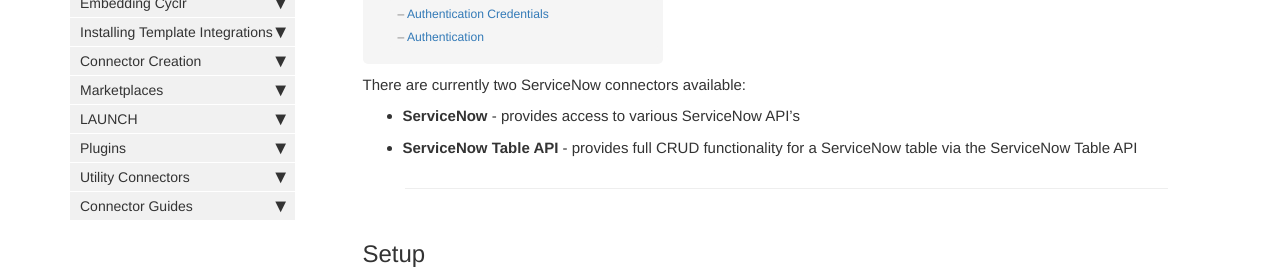
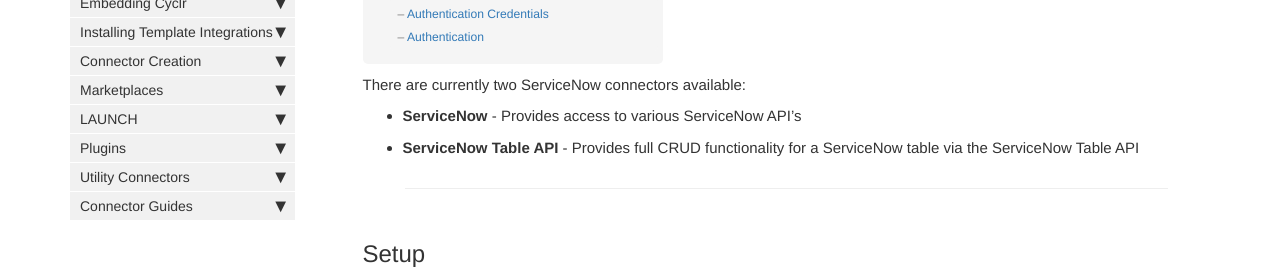
Before and after one commit to sneakysneak/docs, a Jekyll site: the page built from pages/connector-authentication/service_now_docs.md, in a window 1280 px wide and 900 px high. Shown: the part 198-474 px from the top of the window. Built offline with Jekyll 4.4.1, drawn with Linux system fonts in a browser that asks for light colours; comment, search, counter and statistics services are not loaded.

```diff
--- a/pages/connector-authentication/service_now_docs.md
+++ b/pages/connector-authentication/service_now_docs.md
@@ -7,8 +7,8 @@ tags: [connector]
 
 There are currently two ServiceNow connectors available:
 
-- **ServiceNow** - provides access to various ServiceNow API's
-- **ServiceNow Table API** - provides full CRUD functionality for a ServiceNow table via the ServiceNow Table API
+- **ServiceNow** - Provides access to various ServiceNow API's
+- **ServiceNow Table API** - Provides full CRUD functionality for a ServiceNow table via the ServiceNow Table API
 
 ---
 
```
